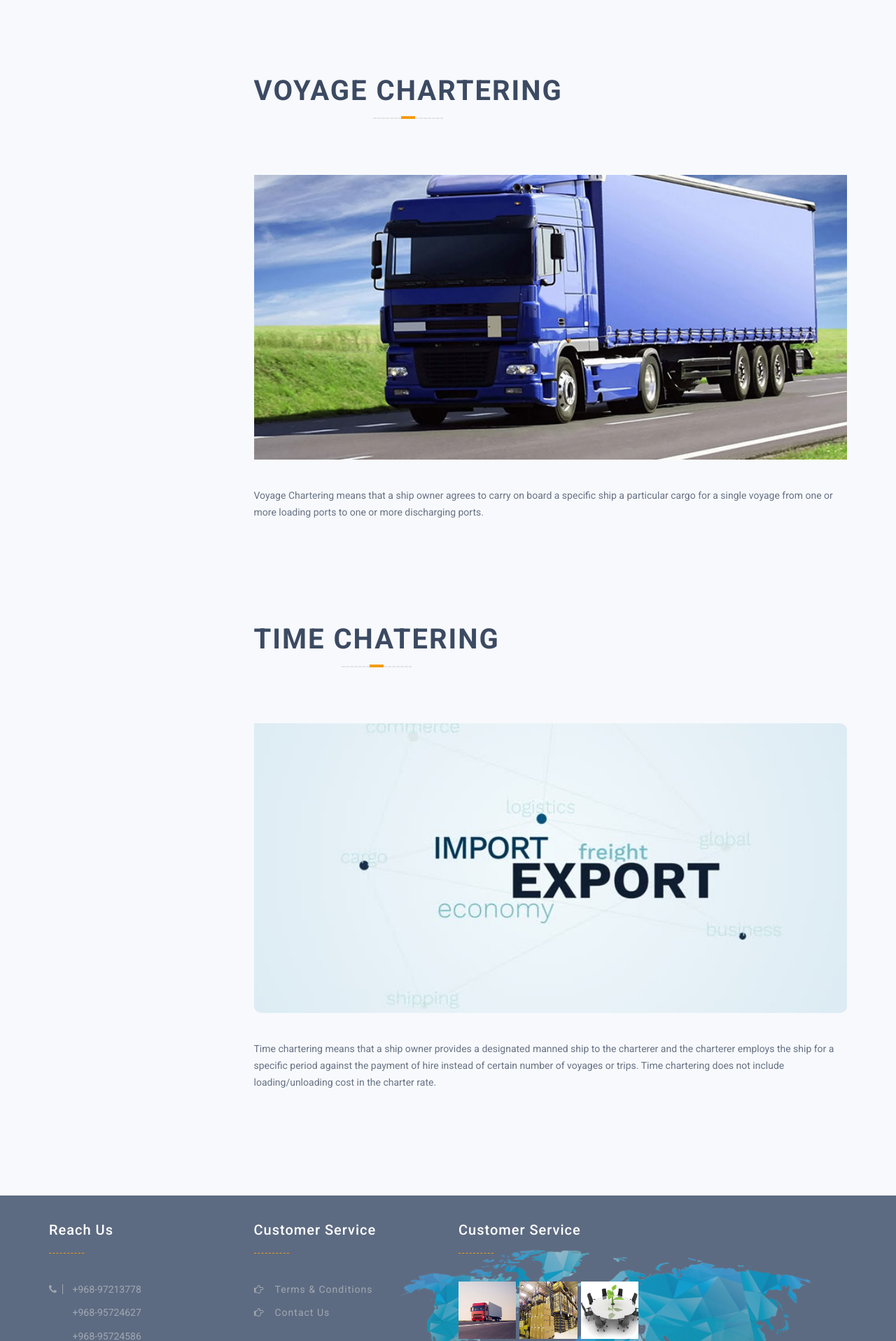
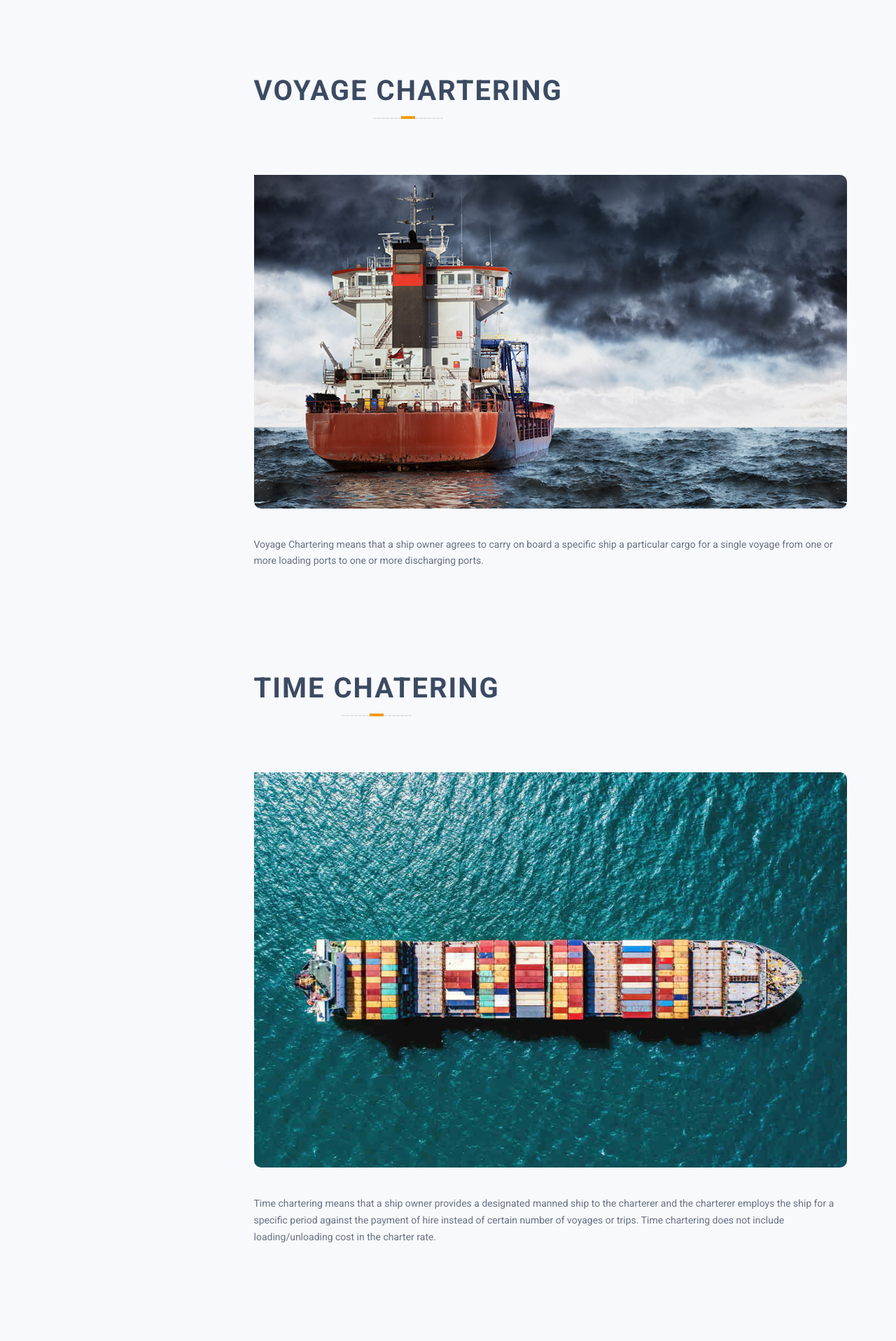
Before and after one commit to anshumanairy/penta6, a Django app: page /services in a window 1280 px wide; the page is wider, and only the part inside the window is pictured. Shown: the part 3060-4977 px from the top of that part at 70% size. Run offline with Django 3.2, Linux system fonts and the light colour scheme; some libraries are stand-ins or nearby versions.

Commit message:
Time and Voyage Chartering Images Addition

```diff
--- a/freight/templates/services.html
+++ b/freight/templates/services.html
@@ -102,7 +102,7 @@
                             </div>
                         </section>
                         <div class="service-image">
-                            <img src="/static/img/blog/blog_7.jpg" alt="">
+                            <img src="/static/img/service/voyage_chartering.jpg" alt="" style="border-radius:0px 10px 10px 10px;">
                         </div>
                         <div class="service-details-style">
                             <p>Voyage Chartering means that a ship owner agrees to carry on board a specific ship a particular cargo for a single voyage from one or more loading ports to one or more discharging ports.
@@ -120,7 +120,7 @@
                             </div>
                         </section>
                         <div class="service-image" >
-                            <img src="/static/img/service/service-consulting.jpg" style="border-radius:0px 10px 10px 10px;" alt="">
+                            <img src="/static/img/service/time_chartering.jpg" style="border-radius:0px 10px 10px 10px;" alt="">
                         </div>
                         <div class="service-details-style">
                             <p>Time chartering means that a ship owner provides a designated manned ship to the charterer and the charterer employs the ship for a specific period against the payment of hire instead of certain number of voyages or trips. Time chartering does not include loading/unloading cost in the charter rate.
```
Also changed, not shown: freight/static/img/service/time_chartering.jpg (added), freight/static/img/service/voyage_chartering.jpg (added), 1 other file.
